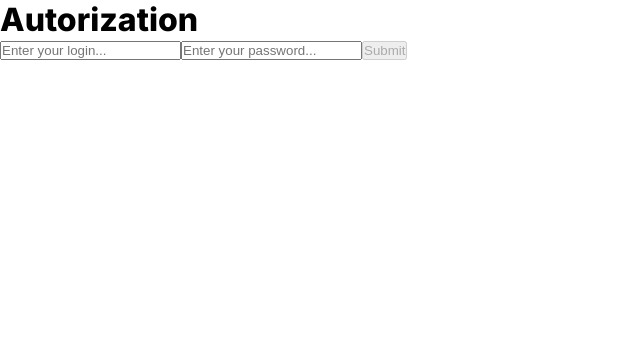
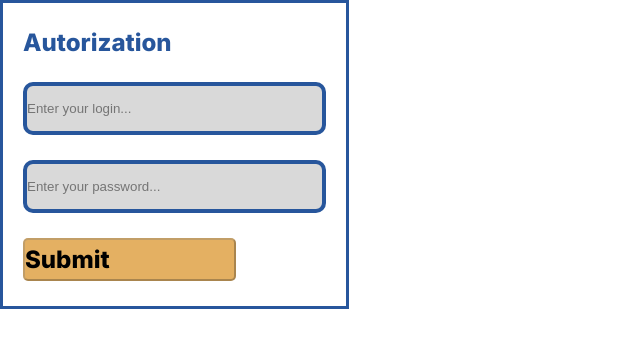
Before and after one commit to jeyefendi/kanalservis, a React (Create React App) app: page / in a window 1280 px wide. Shown: the top 348 px of the page, without its empty margins (0-640 px from the left). Built offline with nearby package versions, Linux system fonts and the light colour scheme.

Commit message:
validation form styles basics completed

```diff
--- a/src/App.js
+++ b/src/App.js
@@ -1,10 +1,10 @@
 import './App.css';
-import Validation from './components/Validation';
+import Auth from './components/Auth/Auth';
 
 function App({ Component, pageProps }) {
   return (
     <>
-    <Validation/>
+    <Auth/>
     </>
   );
 }
--- a/src/components/Validation.jsx
+++ b/src/components/Auth/Auth.jsx
@@ -1,6 +1,7 @@
 import React, { useEffect, useState } from 'react'
+import styles from './Auth.module.css'
 
-const Validation = () => {
+const Auth = () => {
     const [login, setLogin] = useState('')
     const [password, setPassword] = useState('')
     const [loginDirty, setLoginDirty] = useState(false)
@@ -56,17 +57,17 @@ const Validation = () => {
 
 
   return (
-    <div className='validation'>
-        <form action="">
+    <div className={styles.auth}>
+        <form>
             <h1>Autorization</h1>
             {(loginDirty && loginError) && <div style={{color: 'red'}}>{loginError}</div>}
-            <input onChange={e => loginHandler(e)} value={login} onBlur={e => blurHandler(e)} name='login' type="text" placeholder='Enter your login...' />
+            <input className={styles.auth_data} onChange={e => loginHandler(e)} value={login} onBlur={e => blurHandler(e)} name='login' type="text" placeholder='Enter your login...' />
             {(passwordDirty && passwordError) && <div style={{color: 'red'}}>{passwordError}</div>}
-            <input onChange={e => passwordHandler(e)} value={password} onBlur={e => blurHandler(e)} name='password' type="password" placeholder='Enter your password...' />
-            <button disabled={!formValid} type='submit'>Submit</button>
+            <input className={styles.auth_data} onChange={e => passwordHandler(e)} value={password} onBlur={e => blurHandler(e)} name='password' type="password" placeholder='Enter your password...' />
+            <button className={styles.submit} disabled={!formValid} type='submit'>Submit</button>
         </form>
     </div>
   )
 }
 
-export default Validation
+export default Auth
--- /dev/null
+++ b/src/components/Auth/Auth.module.css
@@ -0,0 +1,51 @@
+:root {
+  --blueWater: #27569c;
+  --cream: #e4b062;
+  --grey: #d9d9d9;
+}
+.auth {
+  width: fit-content;
+  border-style: solid;
+  border-color: var(--blueWater);
+}
+
+.auth form {
+  display: grid;
+  align-items: center;
+  gap: 25px;
+  padding: 25px 20px;
+}
+
+.auth h1 {
+  font-family: "Inter";
+  font-style: normal;
+  font-weight: 800;
+  font-size: 24px;
+  line-height: 29px;
+  display: flex;
+  color: var(--blueWater);
+}
+
+.auth_data {
+  width: 295px;
+  height: 45px;
+  background: var(--grey);
+  border: 4px solid var(--blueWater);
+  border-radius: 10px;
+}
+
+.submit {
+  width: 213px;
+  height: 43px;
+  background: var(--cream);
+  border-radius: 5px;
+  font-family: "Inter";
+  font-style: normal;
+  font-weight: 800;
+  font-size: 24px;
+  line-height: 29px;
+  display: flex;
+  align-items: center;
+  text-align: center;
+  color: #000;
+}
```
